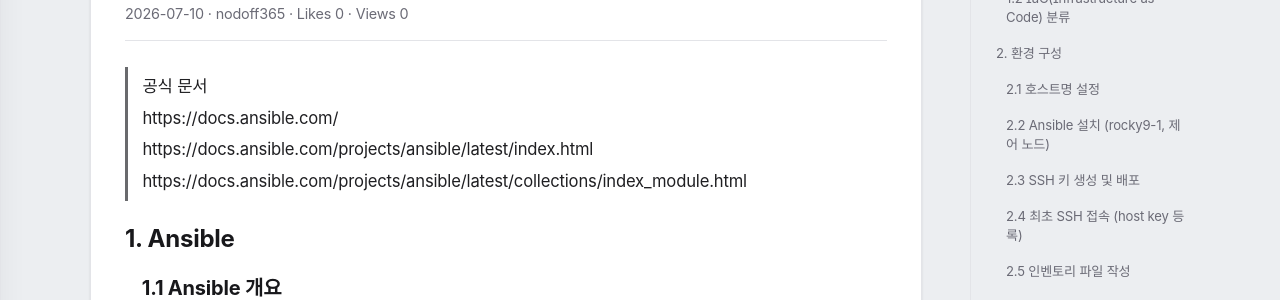
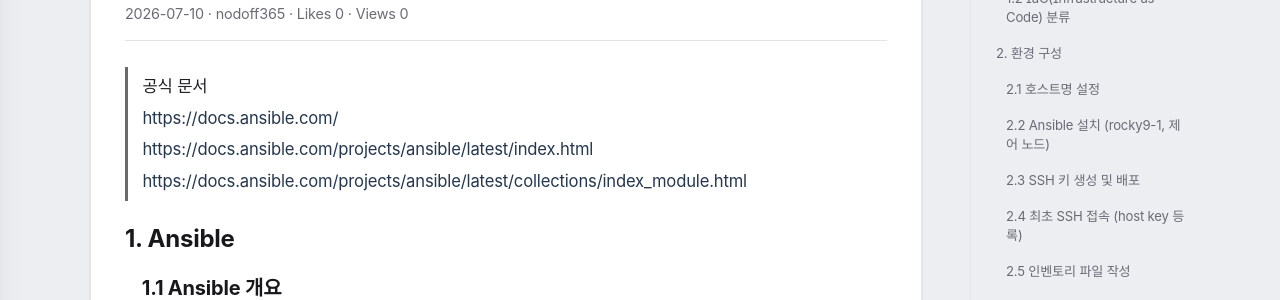
Before and after one commit to nodoff365/nodoff365.github.io, a Jekyll site: the page built from _posts/2026-07-10-Ansible1.md, in a window 1280 px wide. Shown: the part 209-509 px from the top of the page. Built offline with Jekyll 4.4.1, drawn with Linux system fonts in a browser that asks for light colours; some web fonts are replaced; comment, search, counter and statistics services are not loaded.

Commit message:
Edit Ansible1

```diff
--- a/_posts/2026-07-10-Ansible1.md
+++ b/_posts/2026-07-10-Ansible1.md
@@ -11,11 +11,11 @@
 ---
 >공식 문서
 <br>
->https://docs.ansible.com/
+><https://docs.ansible.com/>
 <br>
->https://docs.ansible.com/projects/ansible/latest/index.html
+><https://docs.ansible.com/projects/ansible/latest/index.html>
 <br>
->https://docs.ansible.com/projects/ansible/latest/collections/index_module.html
+><https://docs.ansible.com/projects/ansible/latest/collections/index_module.html>
 
 ## 1. Ansible
 ### 1.1 Ansible 개요
```
